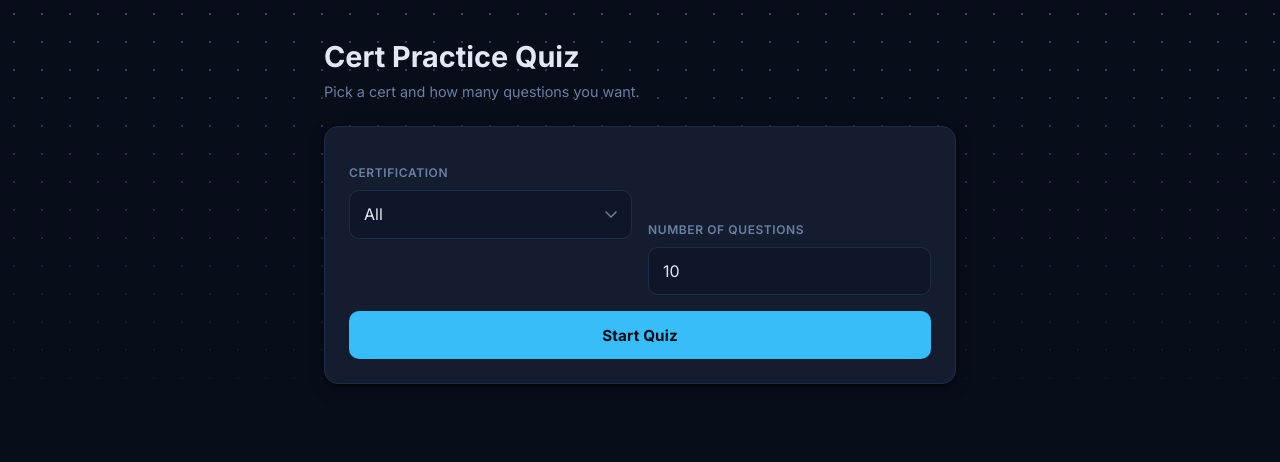
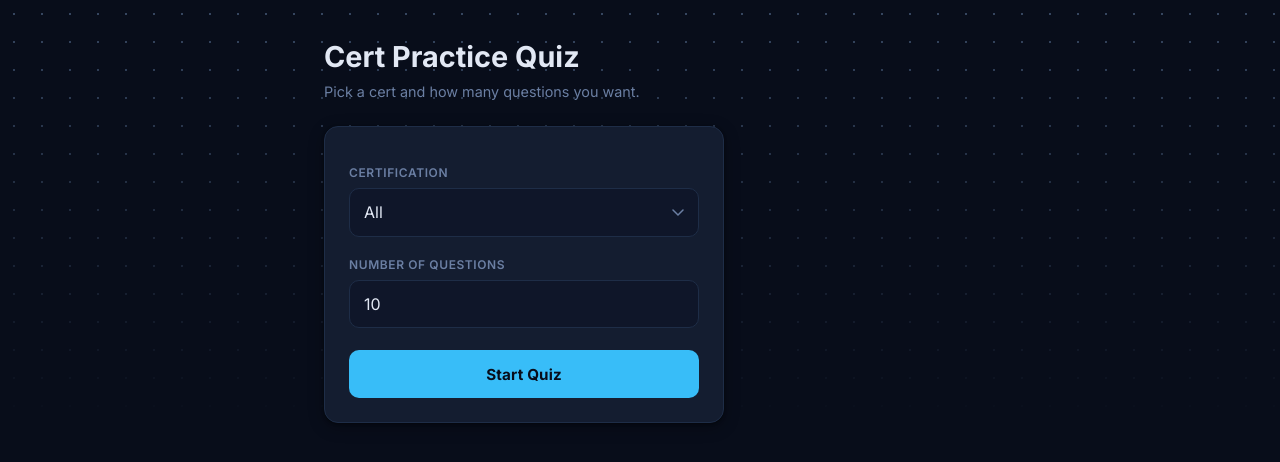
Before and after one commit to jacob-parra/certquiz, a FastAPI app: page / in a window 1280 px wide. Shown: the part 56-518 px from the top of the page. Run offline with FastAPI, Linux system fonts and the light colour scheme; the visitor is signed in with stand-in values (Sample User, id 1); tables that the repository leaves empty hold one stand-in row (values such as "Sample post"); parts of the project's set-up code (start-up, migrations or seed data) failed here and were passed over.

Commit message:
new styles

```diff
--- a/app/static/style.css
+++ b/app/static/style.css
@@ -622,23 +622,16 @@ legend {
     min-width: 160px;
   }
 
-  /* quiz form side-by-side on desktop */
+  /* quiz form: single column, constrained width, centered */
   .quiz-form {
-    display: grid;
-    grid-template-columns: 1fr 1fr;
-    grid-template-rows: auto auto auto;
-    gap: 8px 16px;
-    align-items: end;
+    display: flex;
+    flex-direction: column;
+    max-width: 400px;
   }
 
-  .quiz-form label:first-of-type { grid-column: 1; }
-  .quiz-form label:last-of-type  { grid-column: 2; }
-  .quiz-form select               { grid-column: 1; }
-  .quiz-form input[type="number"] { grid-column: 2; }
-  .quiz-form button               {
-    grid-column: 1 / -1;
-    margin-top: 8px;
+  .quiz-form button {
     width: 100%;
+    margin-top: 16px;
   }
 
   .results-actions {
```
